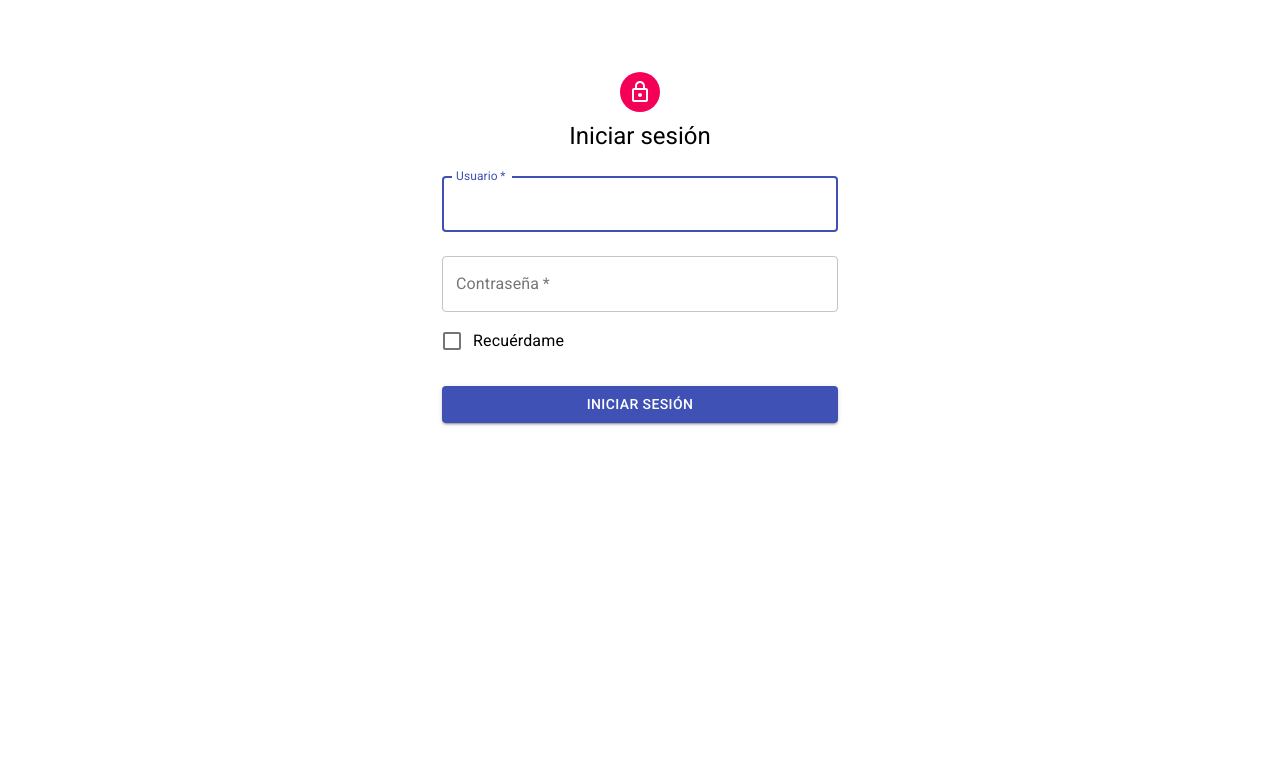
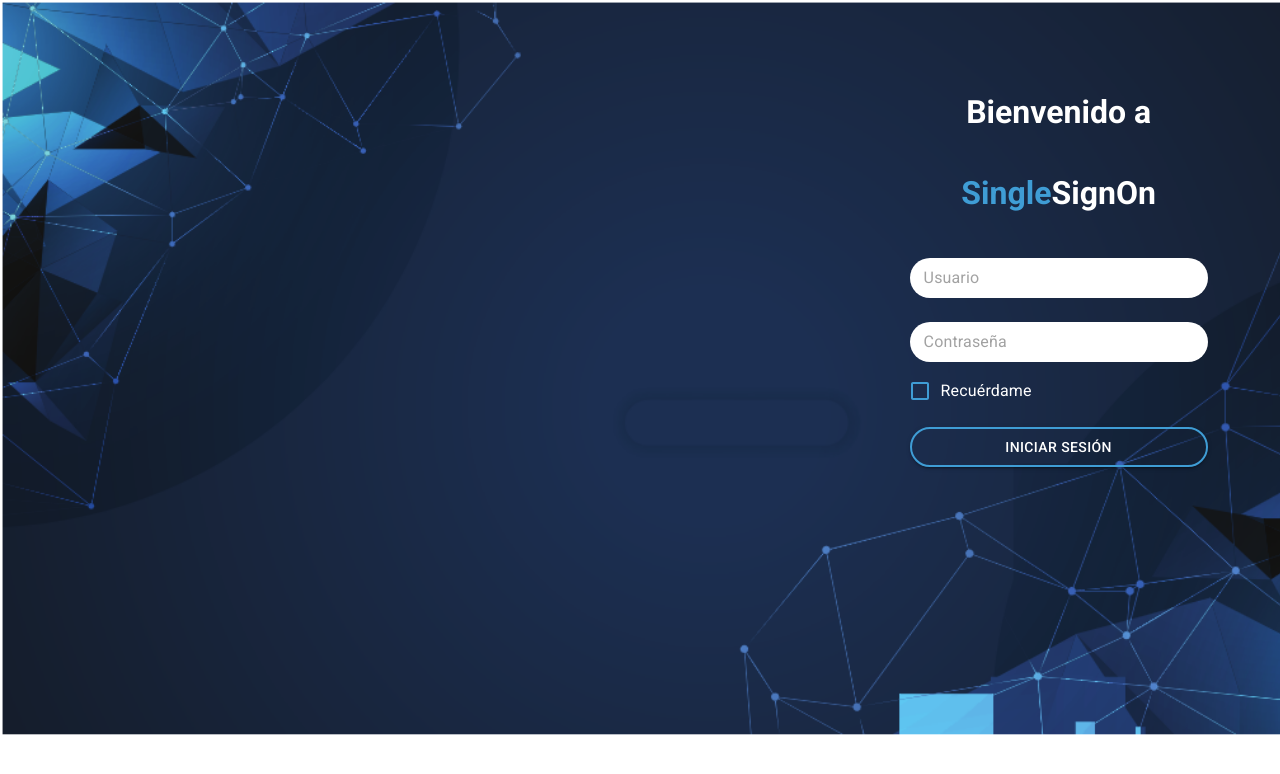
Before and after one commit to hugordzb/pruebas_sso, a React (Create React App) app: page /sso/login in a window 1280 px wide. Shown: the top 774 px of the page. Built offline with nearby package versions, Linux system fonts and the light colour scheme.

Commit message:
cambios front login

```diff
--- a/src/styles/Login/index.js
+++ b/src/styles/Login/index.js
@@ -5,7 +5,7 @@ const style = theme => ({
     //backgroundImage: `url(${Image})`,
     width: "100%",
     height: "100vh",
-    //color: "#ffffff"
+    color: "#ffffff"
   },
   paper: {
     marginTop: theme.spacing(8),
@@ -22,8 +22,32 @@ const style = theme => ({
     marginTop: theme.spacing(1),
   },
   submit: {
-    margin: theme.spacing(3, 0, 2),
+    margin: "0 auto",
+    backgroundColor:"transparent",
+    borderColor: "#3f9dd5",
+    borderRadius: "30px",
+    border: "2px solid",
+    '&:hover':{
+      backgroundColor:"#3f9dd5"
+    }
   },
+  blueText:{
+    color:"#3f9dd5"
+  },
+  inputTruper:{
+    backgroundColor:"#ffffff",
+    border: "0 !important",
+    borderRadius: "30px",
+  },
+  checkboxTruper:{
+    borderColor:"white"
+  },
+  mtb2:{
+    margin: "0px 0px 15px"
+  },
+  containerLogin:{
+    marginRight:"5%",
+  }
 });
 
 export {
--- a/src/styles/style.css
+++ b/src/styles/style.css
@@ -1,3 +1,26 @@
+body {
+    font-family: 'Roboto', sans-serif !important;
+    -webkit-font-smoothing: antialiased !important;
+    -moz-osx-font-smoothing: grayscale !important;
+    overflow-x: hidden !important;
+    background: url(../assets/img/fondo.png) no-repeat;
+    background-size: cover;
+    height: calc(100vh - (50px + 1em));
+
+  }
+fieldset {
+    border: 0px !important;
+}
+.MuiCheckbox-colorPrimary.Mui-checked {
+    color: #3f9dd5 !important;
+}
+.MuiOutlinedInput-input {
+    padding: 10.5px 14px !important;
+}
+
+.MuiCheckbox-colorPrimary{
+    color: #3f9dd5 !important;
+}
 .footerMessage {
     background-color: #dddddd;
     color: #1d1d1d;
--- a/src/views/Greeting/index.jsx
+++ b/src/views/Greeting/index.jsx
@@ -1,15 +1,17 @@
 import React, { Component } from 'react';
 import TemplatePage from '../../components/TemplatePage';
 import { Typography } from '@material-ui/core';
+import Login from '../Login/index';
 
 class Greeting extends Component {
   render() {
     return (
       <div>
-        <TemplatePage>
+        {/*<TemplatePage>
           <Typography variant="h1">¡Bienvenido!</Typography>
           <Typography variant="subtitle1">Aqui puedes encontrar todas tus aplicaciones</Typography>
-        </TemplatePage>
+        </TemplatePage>*/}
+    <Login />
       </div>
     );
   }
--- a/src/views/Login/index.jsx
+++ b/src/views/Login/index.jsx
@@ -4,7 +4,7 @@ import { withRouter } from 'react-router-dom';
 import {
   Avatar, Button, Checkbox, Container,
   FormControlLabel, TextField, CircularProgress,
-  Typography, withStyles
+  Typography, withStyles, Grid
 } from '@material-ui/core';
 import LockOutlinedIcon from '@material-ui/icons/LockOutlined';
 
@@ -48,14 +48,26 @@ class Login extends Component {
     const { classes } = this.props;
     return (
       <div className={classes.root}>
-        <Container component="main" maxWidth="xs">
+         <Grid container direction="row"
+            justify="flex-end"
+            alignItems="center"
+            spacing={3}
+           >
+            <Grid item xs="6" sm="3" className={classes.containerLogin}>
+              {/*<Container component="main" maxWidth="xs">*/}
                 <div className={classes.paper}>
-            <Avatar className={classes.avatar}>
+                  <h1>
+                    Bienvenido a
+                  </h1>
+                  <h1>
+                    <span className={classes.blueText}>Single</span>SignOn
+                  </h1>
+                  {/*<Avatar className={classes.avatar}>
                     <LockOutlinedIcon />
                   </Avatar>
                   <Typography component="h1" variant="h5">
                     {"Iniciar sesión"}
-            </Typography>
+                  </Typography>*/}
                     <form className={classes.form}>
                       <TextField
                         variant="outlined"
@@ -63,11 +75,12 @@ class Login extends Component {
                         required
                         fullWidth
                         id="userId"
-                label="Usuario"
+                        placeholder="Usuario"
                         name="userId"
                         autoFocus
                         value={this.state.userId}
                         onChange={this.hangleChangeUserId}
+                        className={classes.inputTruper}
                       />
                       <TextField
                         variant="outlined"
@@ -75,16 +88,19 @@ class Login extends Component {
                         required
                         fullWidth
                         name="password"
-                label="Contraseña"
+                        placeholder="Contraseña"
                         type="password"
                         id="password"
                         value={this.state.password}
                         onChange={this.hangleChangePassword}
+                        className={classes.inputTruper}
                       />
+                      <div className={classes.mtb2}>
                       <FormControlLabel
-                control={<Checkbox value="remember" color="primary" />}
+                        control={<Checkbox value="remember" color="primary" className={classes.checkboxTruper} />}
                         label="Recuérdame"
                       />
+                      </div>
                       {!this.state.isLoading ?
                         <Button fullWidth variant="contained" color="primary"
                           className={classes.submit} onClick={this.handleSubmit} >
@@ -95,7 +111,9 @@ class Login extends Component {
                       }
                     </form>
                 </div>
-        </Container>
+             {/* </Container>*/}
+            </Grid>
+          </Grid>
       </div>
     );
   }
```
Lines whose indentation alone changed are shown as unchanged.
